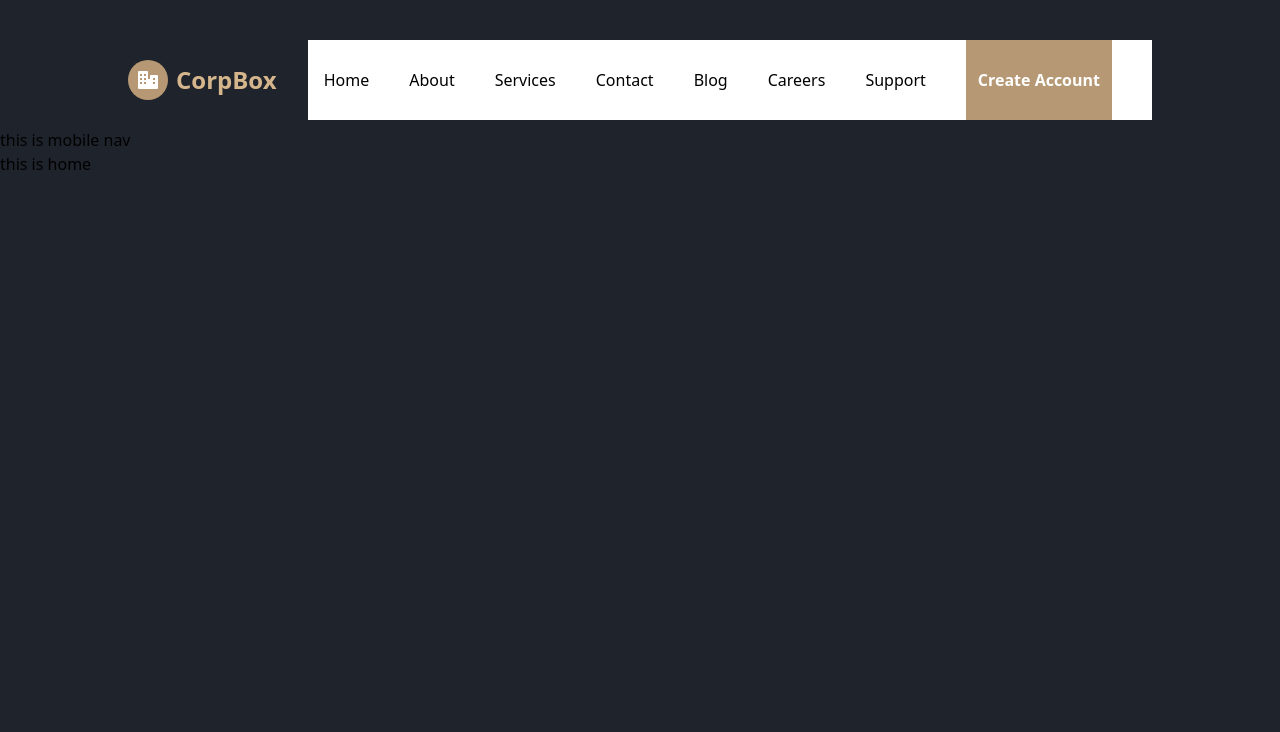
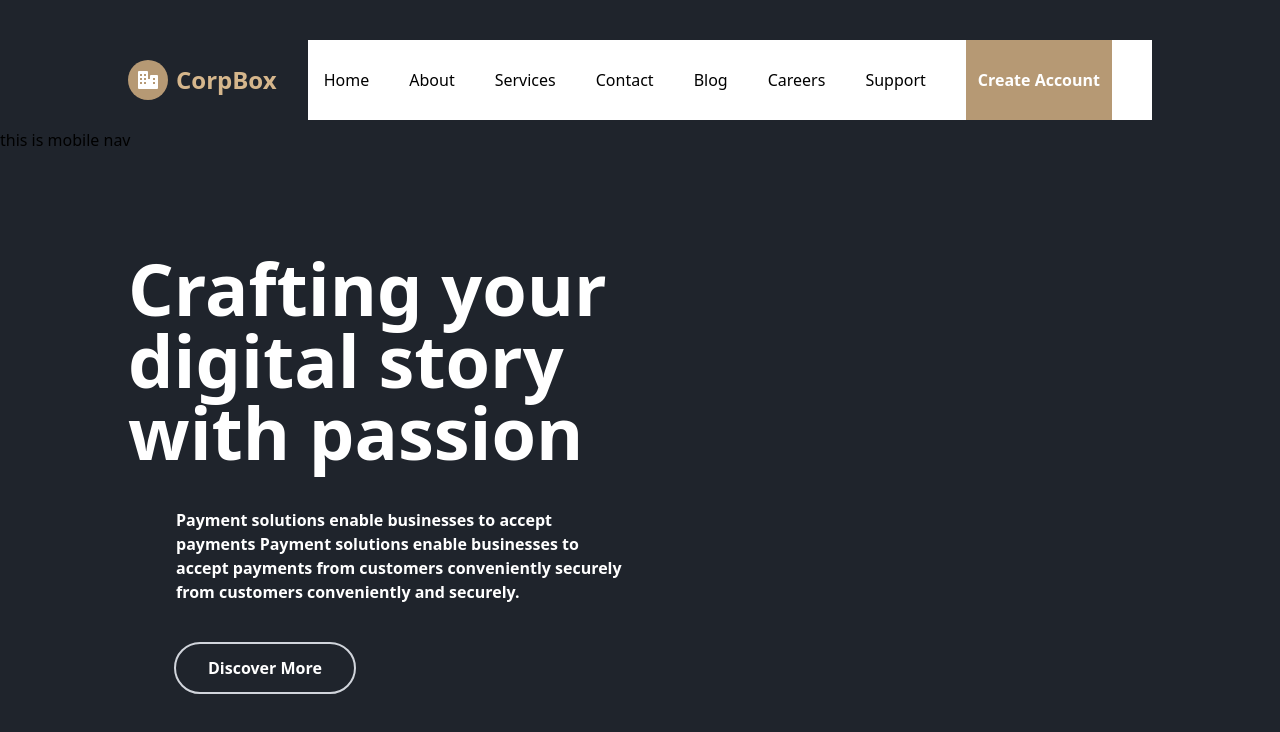
Before and after one commit to Al-AminWeb/corpbox-nextjs-client, a Next.js app: page / in a window 1280 px wide. Shown: the top 732 px of the page. Built offline with nearby package versions, Linux system fonts and the light colour scheme.

Commit message:
Add Hero component and integrate it into Home

```diff
--- a/components/Home/Hero/Hero.tsx
+++ b/components/Home/Hero/Hero.tsx
@@ -1,8 +1,21 @@
-
 export default function Hero() {
     return (
-        <div>
+        <div className="w-full h-[80vh] bg-[1f242c] flex justify-center flex-col">
+            <div className="w-[80%] mx-auto grid grid-cols-1 lg:grid-cols-2 gap-4 items-center">
+                <div>
+                    <h1 className="text-4xl md:text-7xl font-bold text-white">Crafting your digital story with
+                        passion</h1>
+                    <p className="ml-0 md:ml-12 md:mt-10 mt-5 text-sm md:text-base font-semibold text-white">Payment
+                        solutions enable businesses to accept payments Payment solutions enable businesses to accept
+                        payments from customers conveniently securely from customers conveniently and securely.</p>
+                    <button
+                        className="px-8 py-3 rounded-full mt-10 ml-0 md:ml-12 text-white font-semibold cursor-pointer hover:bg-[#9f7c4e] transition-all duration-300 outline-2 outline-gray-300">
+                        Discover More
+                    </button>
+                </div>
 
+
+            </div>
         </div>
     );
 }
--- a/components/Home/Home.tsx
+++ b/components/Home/Home.tsx
@@ -1,7 +1,9 @@
+import Hero from "./Hero/Hero";
+
 export default function Home() {
     return (
         <div>
-            <h1 >this is home </h1>
+          <Hero/>
         </div>
     );
 }
```
